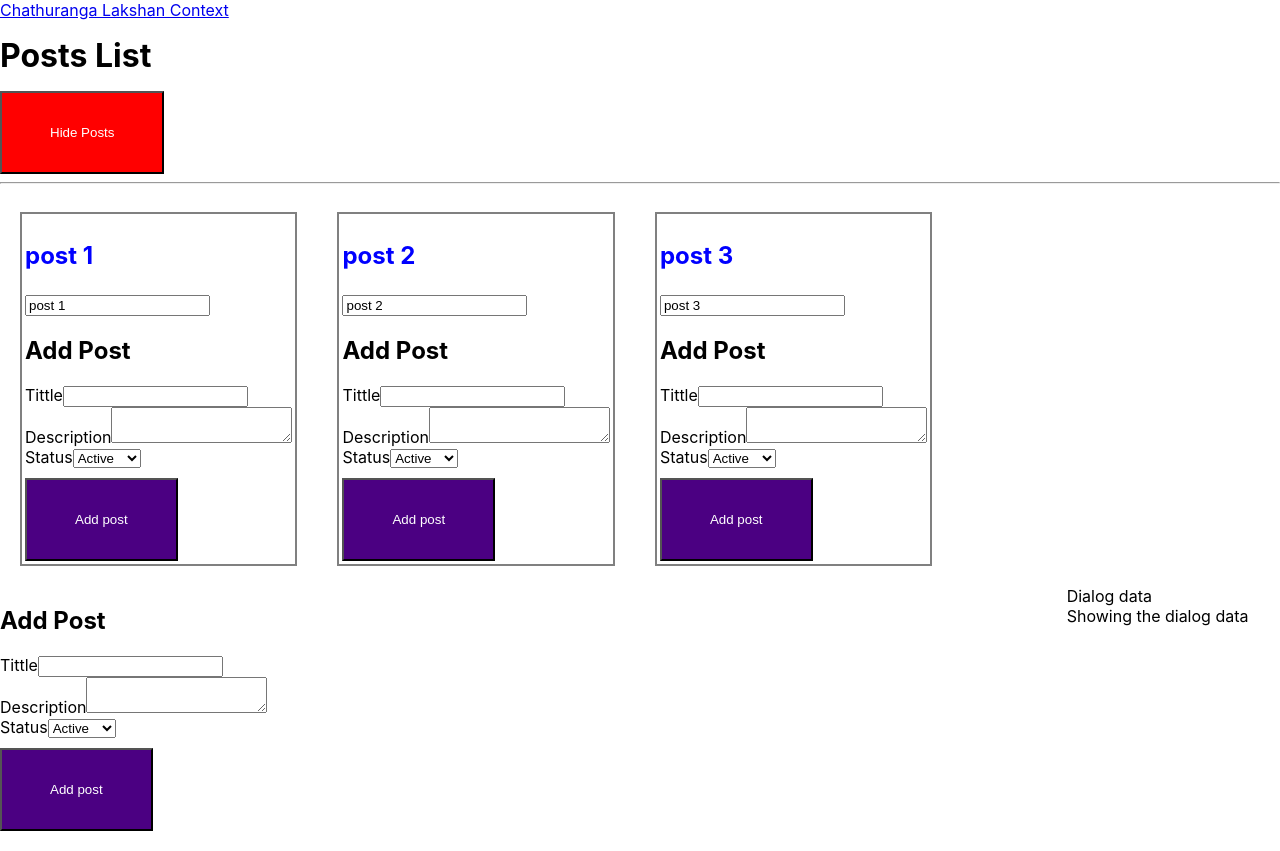
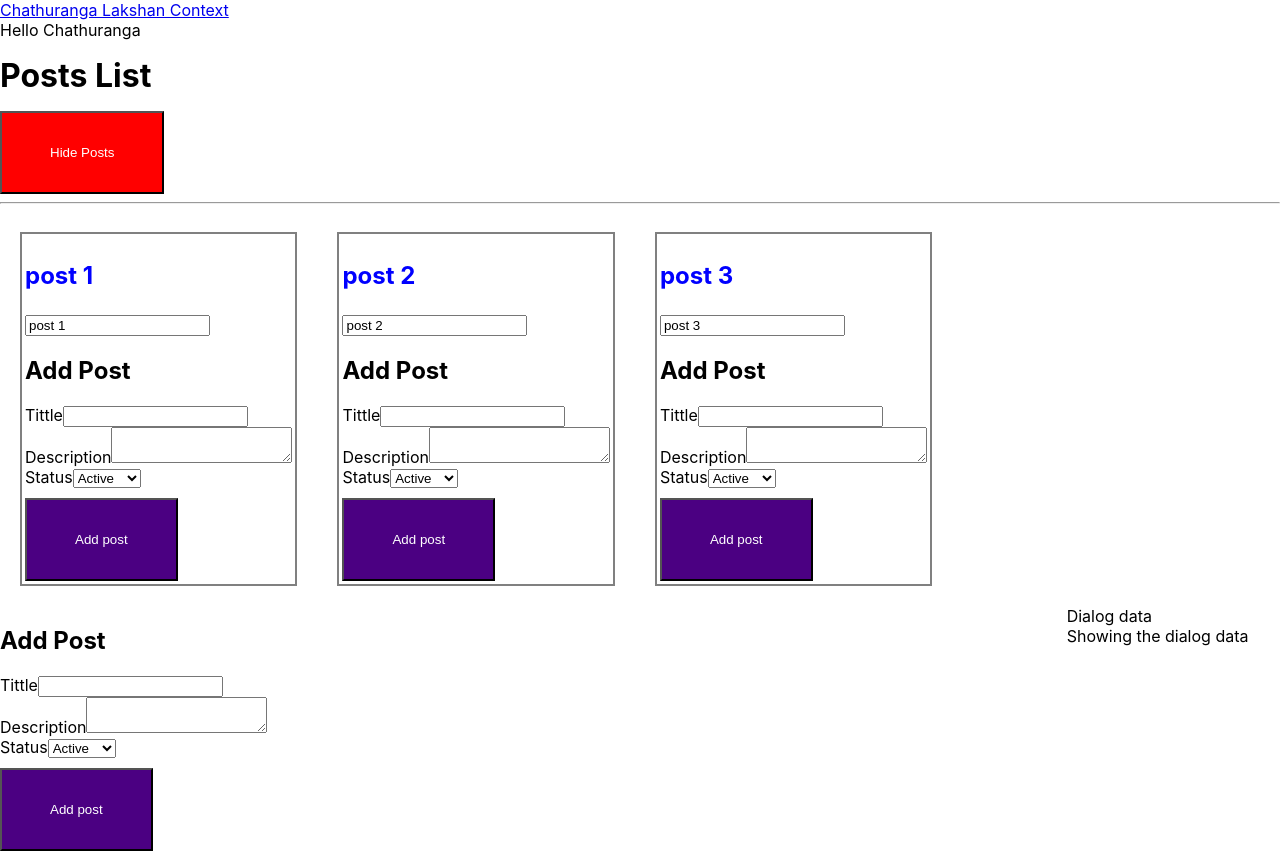
Before and after one commit to ChandareLC/ReactTutorials, a React (Create React App) app in the folder my-app/: page / in a window 1280 px wide. Built offline with nearby package versions, Linux system fonts and the light colour scheme.

Commit message:
Not using the composition way

```diff
--- a/my-app/src/App.js
+++ b/my-app/src/App.js
@@ -5,15 +5,24 @@ import HelloWorld from "./Component/HelloWorld/helloWorld";
 import Post from "./Component/Post/post";
 import Sidebar from "./Component/SideBar/sidebar";
 import ButtonContext from "./Component/Context/buttonContext";
+import UserContext from "./Component/Context/UserContext";
 
 
 function App() {
+    let userData = {
+        name: 'Chathuranga',
+        greet: function (){
+            return 'Hello ' + this.name
+        }
+    }
   return (
     <div className="container mx-auto">
         <div className='flex'>
             <div className='w-1/5'>
            <ButtonContext.Provider value='Chathuranga Lakshan Context'>
+               <UserContext.Provider value={userData}>
                 <Sidebar />
+               </UserContext.Provider>
            </ButtonContext.Provider>
             </div>
        <div className='w-4/5'>
--- /dev/null
+++ b/my-app/src/Component/Context/UserContext.js
@@ -0,0 +1,5 @@
+import React from "react";
+
+const UserContext = React.createContext();
+
+export default UserContext;
--- a/my-app/src/Component/Navigation/navigation.js
+++ b/my-app/src/Component/Navigation/navigation.js
@@ -1,13 +1,26 @@
 import {Component} from "react";
 import ButtonContext from "../Context/buttonContext";
+import UserContext from "../Context/UserContext";
 
 export  default  class Navigation extends  Component{
     static contextType = ButtonContext;
     render() {
         return (
         <div>
-            <a href='#'>{this.context
-            }</a>
+            <ButtonContext.Consumer>
+                {(value) => {
+                    return <div><a href='#'>{value}</a>
+                        <UserContext.Consumer>
+                            {(userValue) => {
+                                return <div>{userValue.greet()} </div>
+                            }
+                            }
+                        </UserContext.Consumer>
+                    </div>
+                }}
+            </ButtonContext.Consumer>
+
+
         </div>
         );
     }
```
